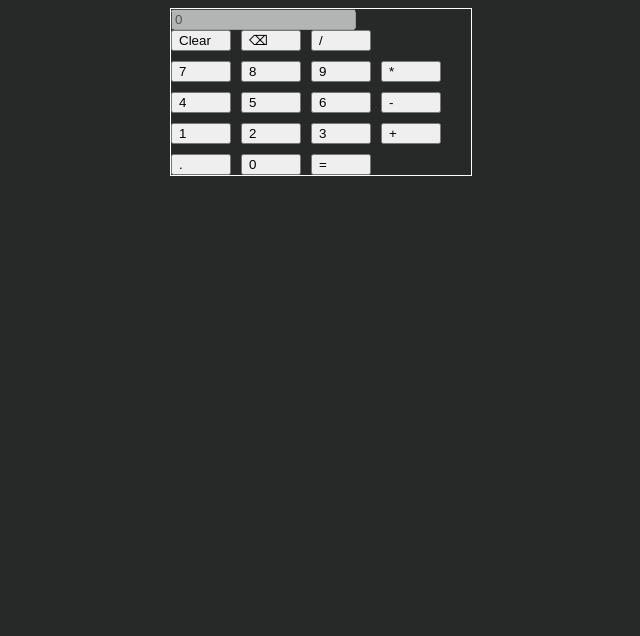
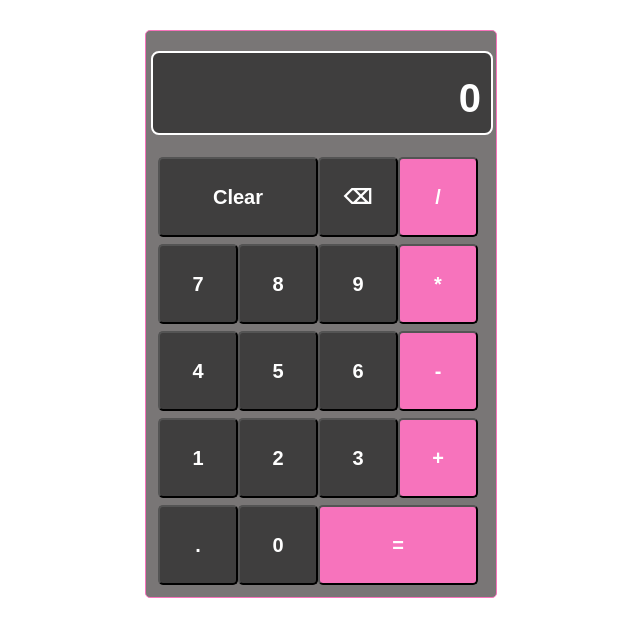
Before and after one commit to pabrokim/Calculator, a plain HTML site: page index.html in a window 1280 px wide. Shown: the whole page, without its empty margins (319-959 px from the left). Drawn offline with Linux system fonts and the light colour scheme.

Commit message:
Update calculator appearance

```diff
--- a/styles.css
+++ b/styles.css
@@ -1,31 +1,61 @@
 body {
+    background-color: transparent;
     padding: 0px;
-    background-color: rgb(39, 41, 41);
+    margin-top:30px;
     display:flex;
     justify-content: center;
-    align-items: center;
-
-
- }
- .displ {
+}
+.calc {
+    width: 350px;
+    border: 1px solid rgb(247, 115, 188);
+    border-radius: 5px;
+    background-color: rgb(121, 118, 118);
+}
+#displ {
+    background-color: rgb(63, 62, 62);
     height: 50px;
-    border: 1px solid white;
- }
-
-.calc {
-    width: 300px;
-    border: 1px solid white;
+    border: 2px solid white;
+    margin: 20px 5px;
+    border-radius: 8px;
+    color: white;
+    padding: 10px;
+    font-size: 40px;
+    text-align:right;
+    padding-top: 20px;
+    font-family: sans-serif;
+    font-weight: bold;
+    width:318px;
 }
-
 .buttons {
     display: flex;
     flex-wrap: wrap;
-    gap: 10px;
+
+    padding: 6px;
+    margin-top: -5px;
+
+    border-radius: 10px;
 }
-
-
 .btn {
-    display: flex;
-    width: 60px;
-
+    background-color: rgb(63, 62, 62);
+    width: 80px;
+    height: 80px;
+    text-align: center;
+    border-radius: 5px;
+    color: white;
+    font-size: 20px;
+    font-family: sans-serif;
+    font-weight: bold;
 }
+.btn:hover {
+    background-color: rgb(133, 131, 131);
+}
+#equal {
+    background-color:rgb(247, 115, 188);
+    width: 160px;
+}
+#clearBtn {
+    width: 160px;
+}
+.btn.oprs {
+    background-color:rgb(247, 115, 188);
+}
```
